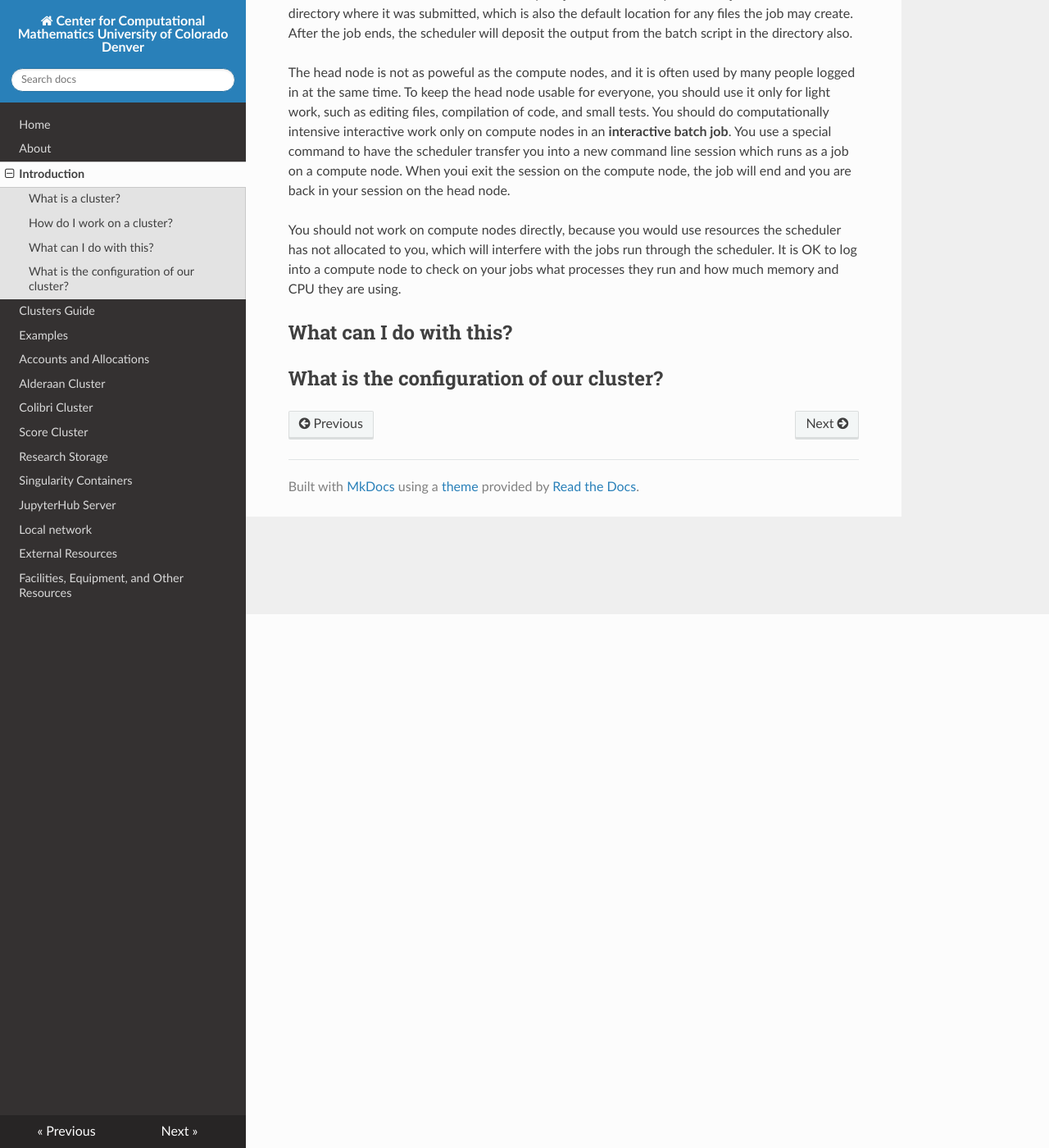
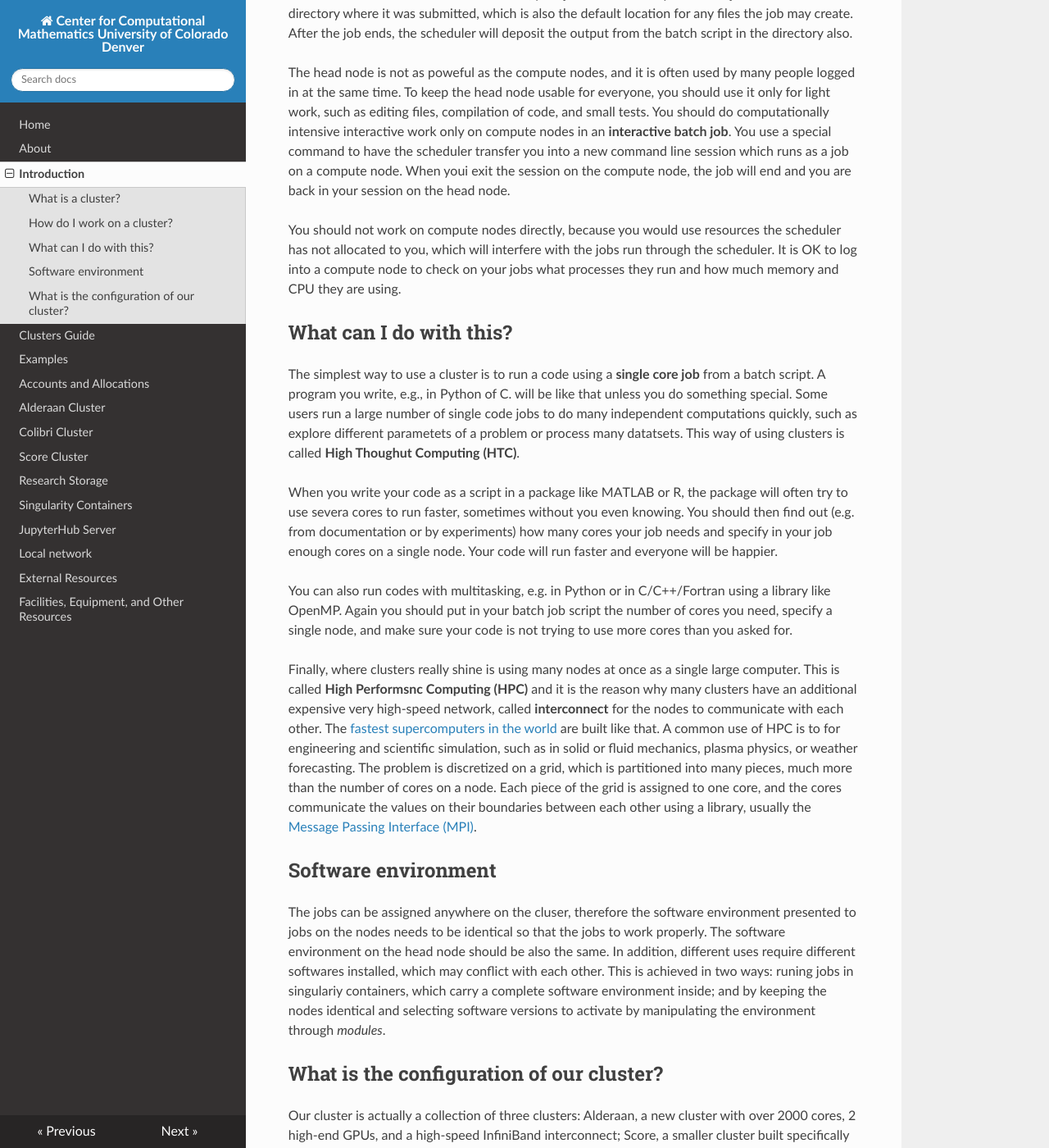
Before and after one commit to ccmucdenver/ccm-docs, an MkDocs documentation site: the page built from docs/intro.md, in a window 1280 px wide and 1400 px high, scrolled down 651 px. Shown: the whole window at 82% size. Built offline with MkDocs 1.6.1, drawn with Linux system fonts in a browser that asks for light colours; nearby versions of some CDN libraries; some of the changed text lies outside the part shown.

Commit message:
Complete, will need proofreading

```diff
--- a/docs/intro.md
+++ b/docs/intro.md
@@ -39,6 +39,49 @@ much memory and CPU they are using.
 
 ## What can I do with this?
 
+The simplest way to use a cluster is to run a code using a **single core job** from a batch script.
+A program you write, e.g., in Python of C. will be like that unless you do something special. Some users run
+a large number of single code jobs to do many independent computations quickly, such as explore
+different parametets of a problem or process many datatsets. This way of using clusters is called
+**High Thoughut Computing (HTC)**.
 
+When you write your code as a script in a package like MATLAB or R, the package will often try to use
+severa cores to run faster, sometimes without you even knowing. You should then find out (e.g. from
+documentation or by experiments) how many cores your job needs and specify in your job enough
+cores on a single node. Your code will run faster and everyone will be happier.
+
+You can also run codes with multitasking, e.g. in Python or in C/C++/Fortran using a library like
+OpenMP. Again you should put in your batch job script the number of cores you need, specify a single node,
+and make sure your code is not trying to use more cores than you asked for.
+
+Finally, where clusters really shine is using many nodes at once as a single large computer. This is called
+**High Performsnc Computing (HPC)** and it is the reason why many clusters have an additional expensive
+very high-speed network, called **interconnect** for the nodes to communicate with each other.  The
+[fastest supercomputers in the world](https://top500.com) are built like that. A common use of HPC is to for
+engineering and scientific simulation, such as in solid or fluid mechanics, plasma physics, or weather
+forecasting. The problem is discretized on a grid, which is partitioned into many pieces, much more than the
+number of cores on a node. Each piece of the grid is assigned to one core, and the cores communicate
+the values on their boundaries between each other using a library, usually the
+[Message Passing Interface (MPI)](https://en.wikipedia.org/wiki/Message_Passing_Interface).
+
+## Software environment
+
+The jobs can be assigned anywhere on the cluser, therefore the software environment presented to jobs on the
+nodes needs to be identical so that the jobs to work properly. The software environment on the head node
+should be also the same. In addition, different uses require different softwares installed, which may conflict
+with each other. This is achieved in two ways: runing jobs in singulariy containers, which
+carry a complete software environment inside; and by keeping the nodes identical and selecting software versions
+to activate by manipulating the environment through *modules*.
 
 ## What is the configuration of our cluster?
+
+Our cluster is actually a collection of three clusters: Alderaan, a new cluster with over 2000 cores,
+2 high-end GPUs, and a high-speed InfiniBand interconnect; Score, a smaller cluster built specifically for
+long-running single-core jobs; and Colibri, an older cluster with GPUs. The three clusters are accessed
+as different **queues** on the same scheduler, called **SLURM**. The cluster has two head nodes,
+math-alderaan and clas-compute and you can submit jobs from either.
+
+We provide singularity containers for many uses and we can build more on request. The containers can run in any
+of the queues, with exceptions noted when the software in the container requires hardware a particular quueue
+does not provide. Aderaan has also software which comes as modules. Specific modules need to be loaded
+before the software they provide can be used.
```
